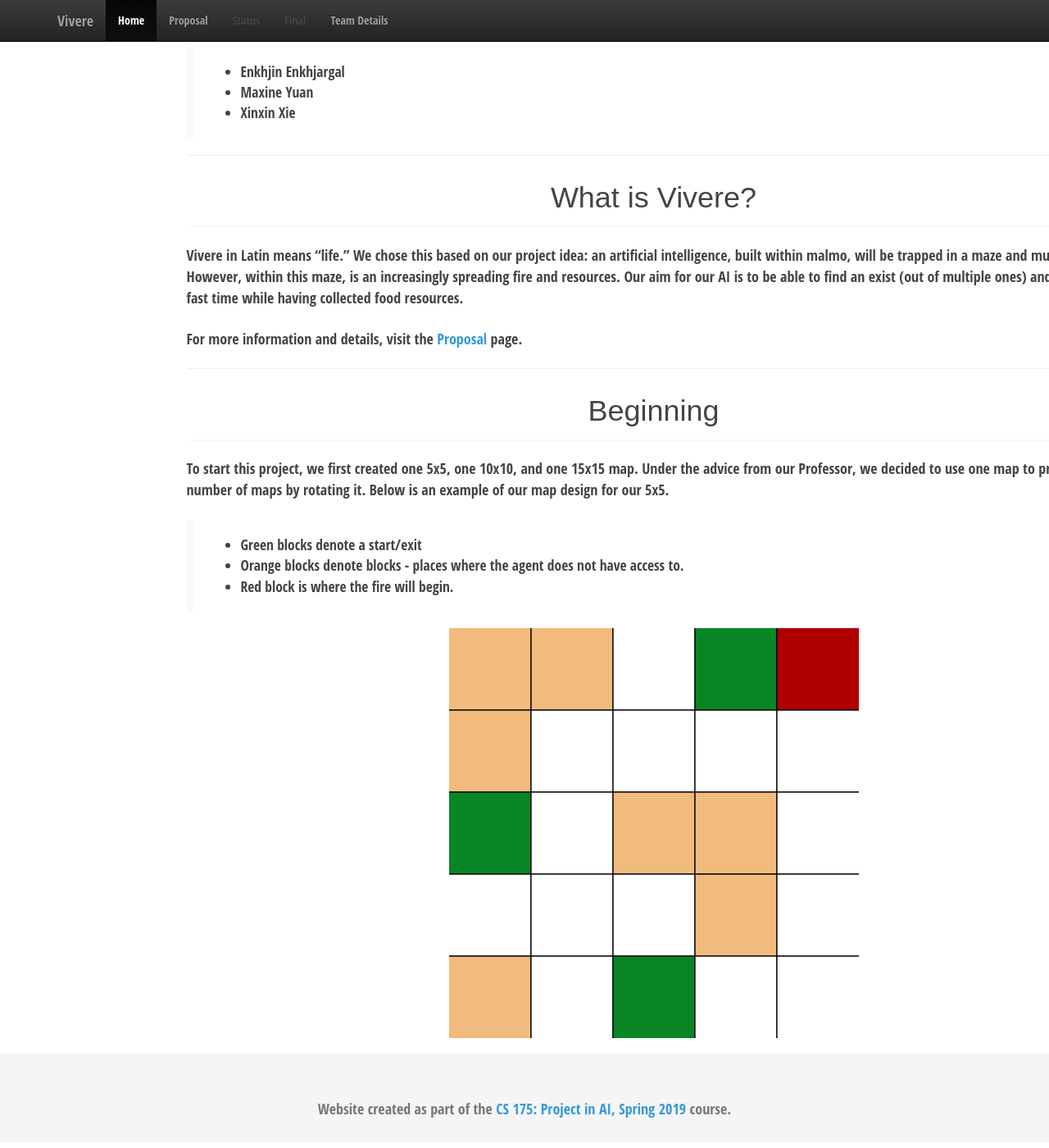
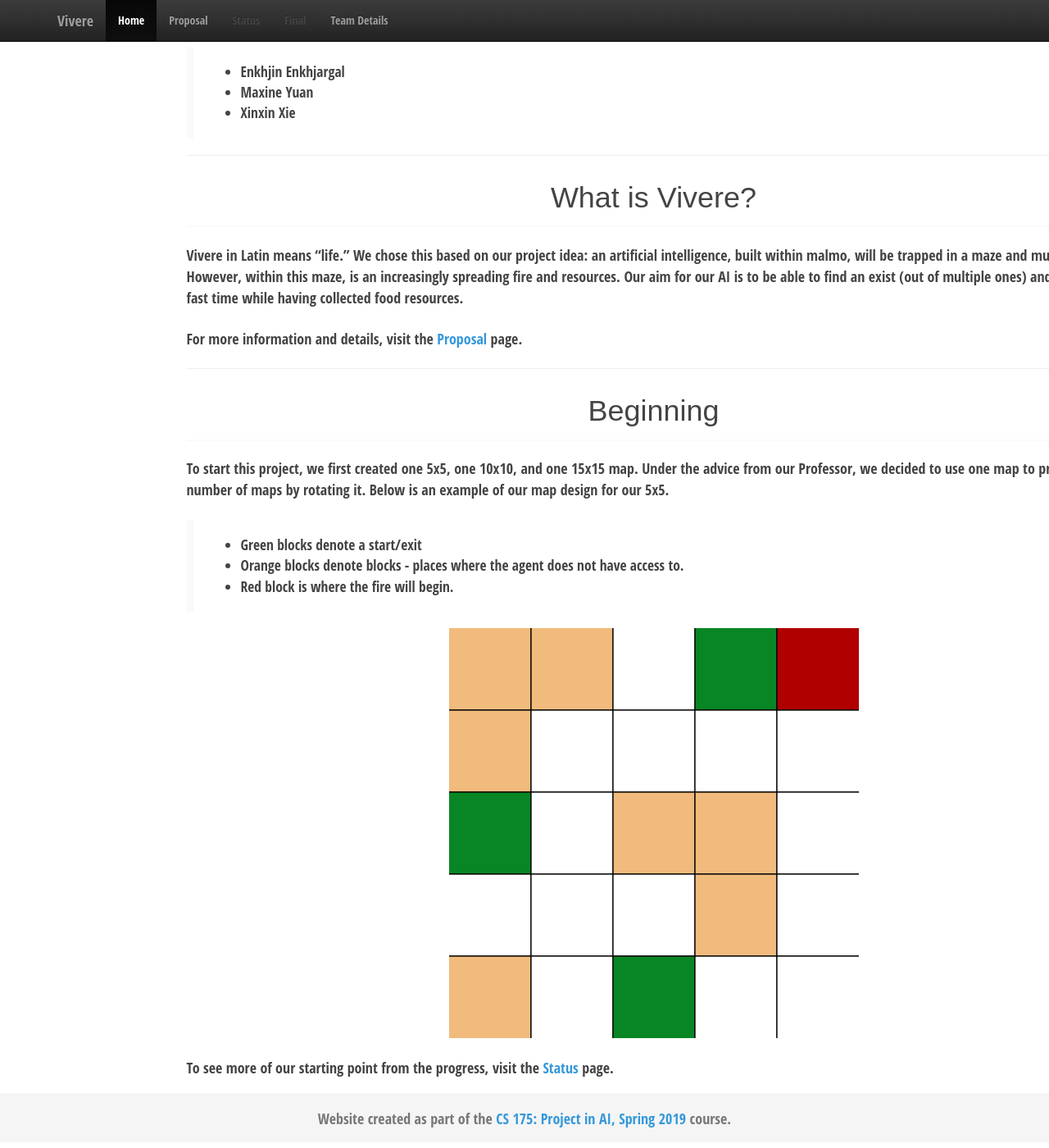
Before and after one commit to Enhjin/Vivere, a Jekyll site: the page built from docs/index.md, in a window 1280 px wide and 1400 px high, scrolled down 580 px. Shown: the whole window at 82% size. Built offline with Jekyll 4.4.1, drawn with Linux system fonts in a browser that asks for light colours.

Commit message:
Update custom.css

```diff
--- a/docs/css/custom.css
+++ b/docs/css/custom.css
@@ -13,7 +13,7 @@
   right: 0;
   bottom: 0;
   left: 0;
-  padding: 3rem;
+  padding: 1rem;
   width: 100%;
   /* Set the fixed height of the footer here */
   height: 60px;
```
